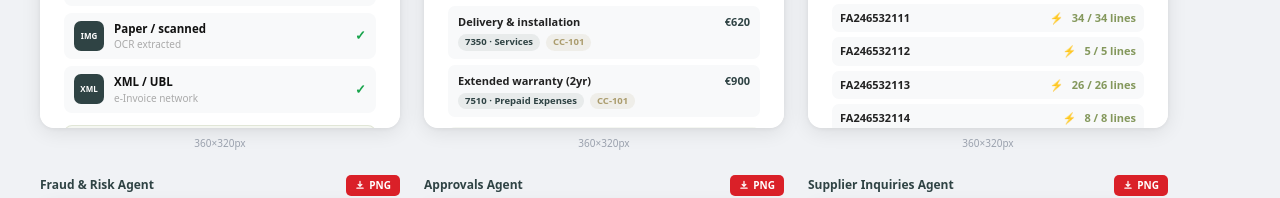
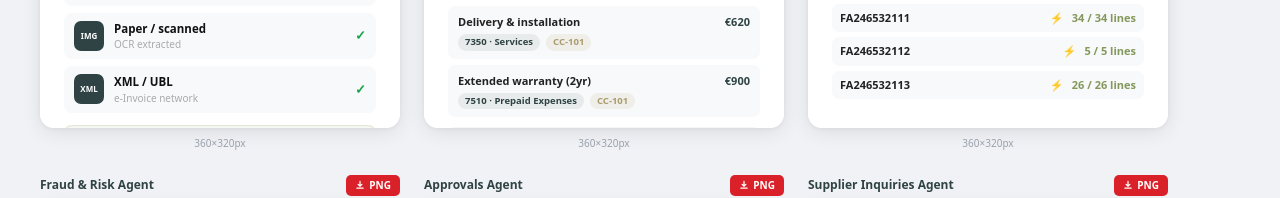
Before and after one commit to gableend/MediusAI, a Next.js app: page /all-cards in a window 1280 px wide. Shown: the part 5015-5213 px from the top of the page. Built offline with nearby package versions, Linux system fonts and the light colour scheme.

Commit message:
Remove 4th row from PO Connect Agent card sample table
Co-Authored-By: Claude Sonnet 4.6 <noreply@anthropic.com>

```diff
--- a/src/components/CardComponents.tsx
+++ b/src/components/CardComponents.tsx
@@ -1980,9 +1980,8 @@ export function AgentPOConnectCard({ active, exit, variant = "compact" }: CardPr
     { num: "FA246532111", lines: 34, total: 34, delay: 0    },
     { num: "FA246532112", lines: 5,  total: 5,  delay: 0.10 },
     { num: "FA246532113", lines: 26, total: 26, delay: 0.20 },
-    { num: "FA246532114", lines: 8,  total: 8,  delay: 0.30 },
-  ];
-  const visible = variant === "compact" ? invoices.slice(0, 3) : invoices;
+  ];
+  const visible = invoices;
 
   return (
     <div className={`ap-card ${active ? "ap-card--on" : ""} ${exit ? "ap-card--exit" : ""}`}>
```
